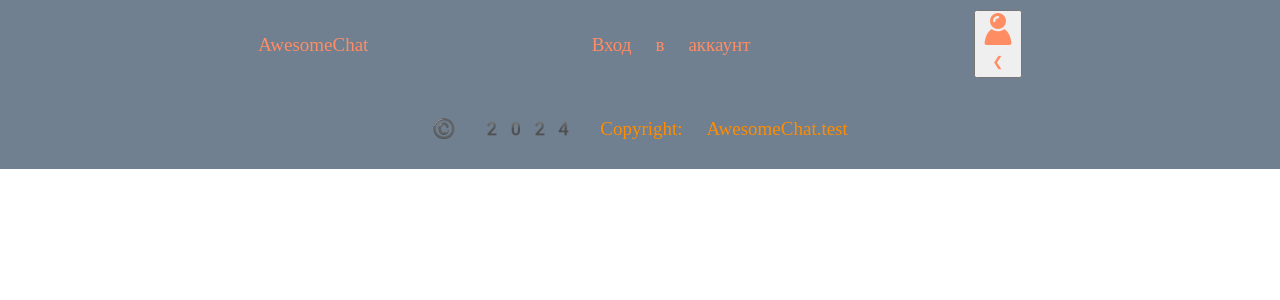
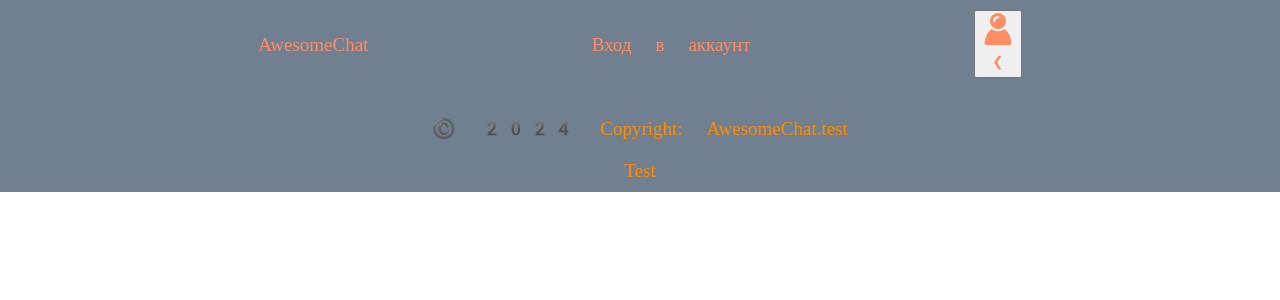
Before and after one commit to Marator2K07/Web-chat, a React (Create React App) app in the folder frontend/: page / in a window 1280 px wide. Shown: the top 300 px of the page. Built offline with nearby package versions, Linux system fonts and the light colour scheme.

Commit message:
Мелкие дополнения.

```diff
--- a/frontend/src/components/DownBlock/DownBlock.jsx
+++ b/frontend/src/components/DownBlock/DownBlock.jsx
@@ -4,7 +4,12 @@ import classes from './DownBlock.module.css'
 export default function DownBlock({...props}) {
   return (
     <div className={classes.DownBlock} {...props}>
-        <p>© 2024 Copyright: AwesomeChat.test</p>
+        <div className='left'>
+            <p>© 2024 Copyright: AwesomeChat.test</p>
+        </div>
+        <div className='right'>
+            Test
+        </div>
     </div>
   )
 }
--- a/frontend/src/components/MiniMenu/MiniMenu.module.css
+++ b/frontend/src/components/MiniMenu/MiniMenu.module.css
@@ -1,7 +1,8 @@
 .MiniMenu {
     background-color:rgb(96, 100, 104);
     position: absolute;
-    top: 63px;
+    border-radius: 10px;
     width: 444px;
     height: 333px;
+    opacity: 0;
 }
```
